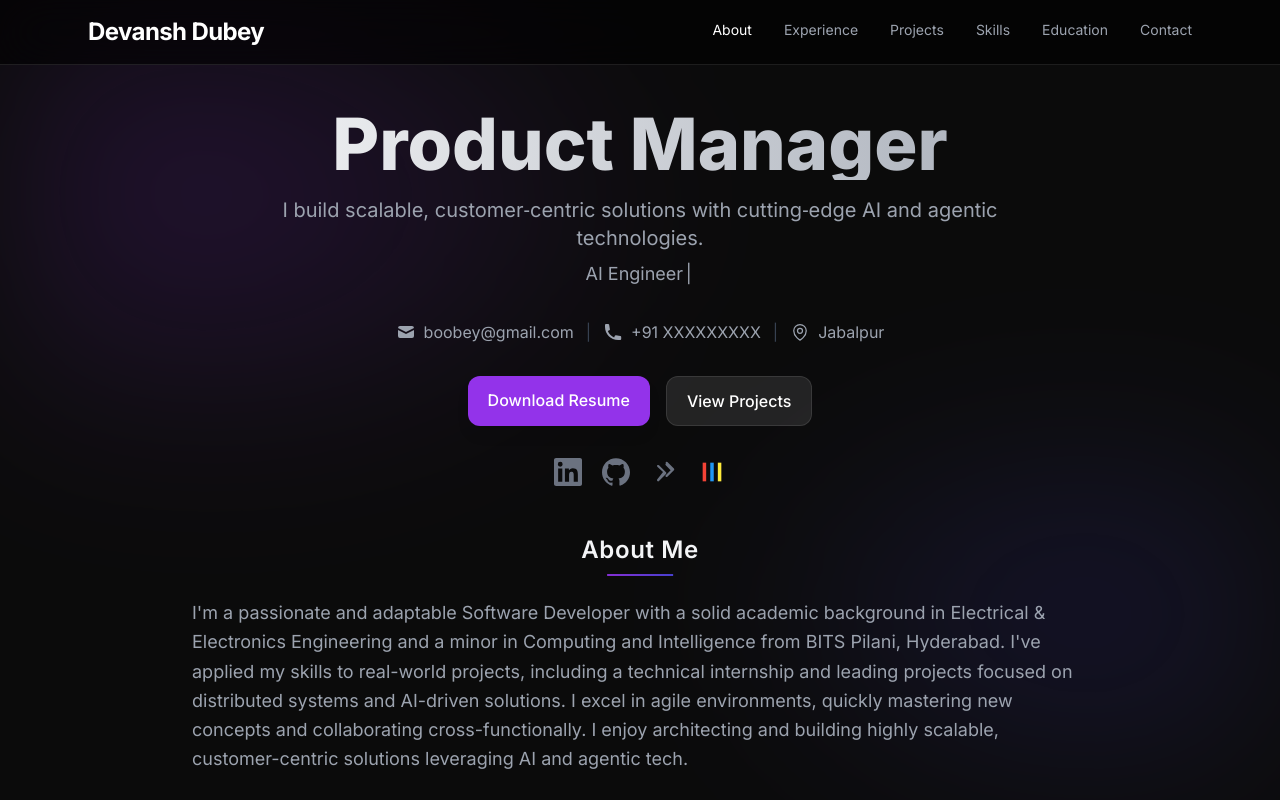
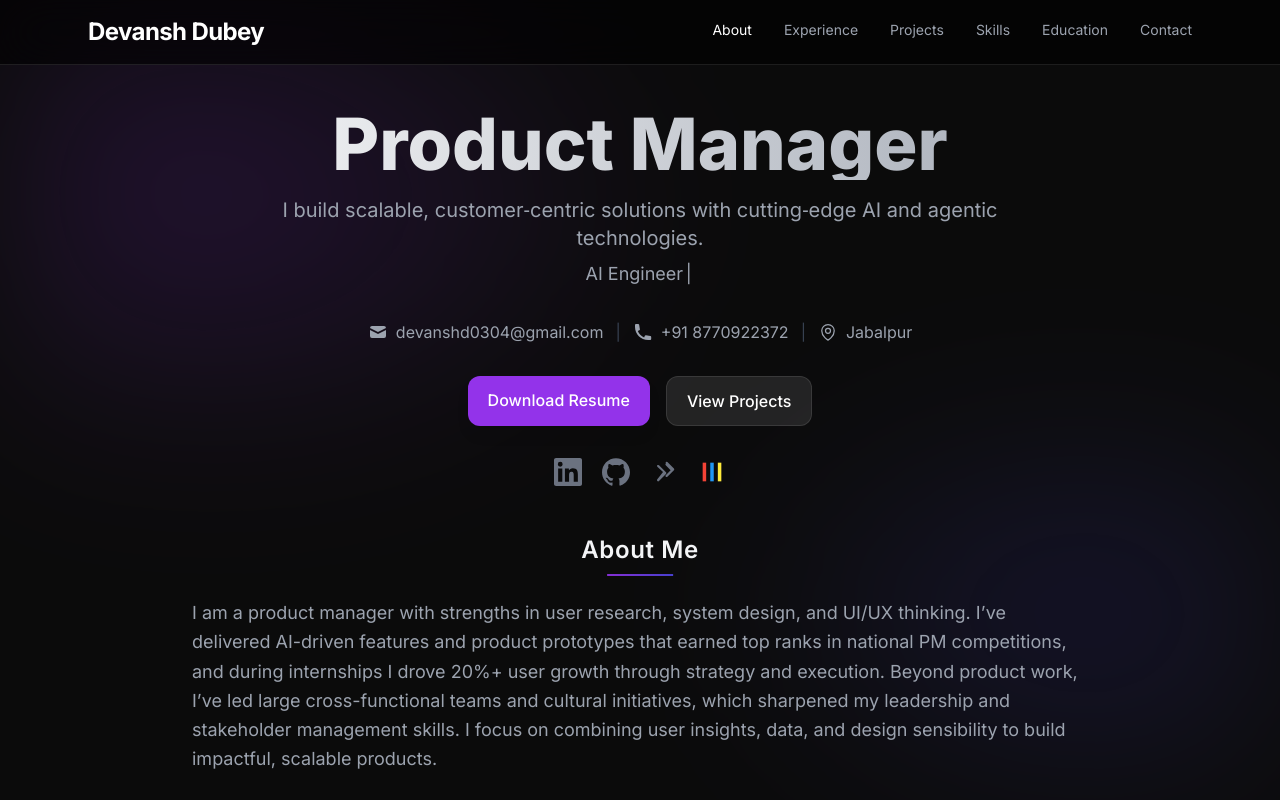
Before and after one commit to potatomato03/Portfolio, a plain HTML site: page index.html in a window 1280 px wide. Shown: the top 800 px of the page. Drawn offline with nearby package versions, Linux system fonts and the light colour scheme.

Commit message:
Update index.html

```diff
--- a/index.html
+++ b/index.html
@@ -153,12 +153,12 @@
       <div class="mt-8 flex flex-wrap justify-center gap-3 text-gray-400">
         <a class="flex items-center hover:text-purple-400 transition" href="mailto:rahulsharma2004.rs@gmail.com" aria-label="Email">
           <svg class="w-5 h-5 mr-2" fill="currentColor" viewBox="0 0 20 20"><path d="M2.003 5.884L10 9.882l7.997-3.998A2 2 0 0016 4H4a2 2 0 00-1.997 1.884z"></path><path d="M18 8.118l-8 4-8-4V14a2 2 0 002 2h12a2 2 0 002-2V8.118z"></path></svg>
-          boobey@gmail.com
+          devanshd0304@gmail.com
         </a>
         <span class="hidden md:inline text-gray-700">|</span>
         <span class="flex items-center">
           <svg class="w-5 h-5 mr-2" fill="currentColor" viewBox="0 0 20 20"><path d="M2 3a1 1 0 011-1h2.153a1 1 0 01.986.836l.74 4.435a1 1 0 01-.54 1.06l-1.518.76a11.024 11.024 0 006.292 6.292l.76-1.518a1 1 0 011.06-.54l4.435.74a1 1 0 01.836.986V17a1 1 0 01-1 1h-2C7.82 18 2 12.18 2 5V3z"></path></svg>
-          +91 XXXXXXXXX
+          +91 8770922372
         </span>
         <span class="hidden md:inline text-gray-700">|</span>
         <span class="flex items-center">
@@ -209,7 +209,7 @@
         <br><br>
       <h2 class="section-title text-2xl font-semibold text-gray-100 tracking-wide">About Me</h2>
       <p class="mt-8 text-lg leading-relaxed max-w-4xl text-gray-400 text-left mx-auto">
-        I'm a passionate and adaptable Software Developer with a solid academic background in Electrical & Electronics Engineering and a minor in Computing and Intelligence from BITS Pilani, Hyderabad. I've applied my skills to real-world projects, including a technical internship and leading projects focused on distributed systems and AI-driven solutions. I excel in agile environments, quickly mastering new concepts and collaborating cross-functionally. I enjoy architecting and building highly scalable, customer-centric solutions leveraging AI and agentic tech.
+        I am a product manager with strengths in user research, system design, and UI/UX thinking. I’ve delivered AI-driven features and product prototypes that earned top ranks in national PM competitions, and during internships I drove 20%+ user growth through strategy and execution. Beyond product work, I’ve led large cross-functional teams and cultural initiatives, which sharpened my leadership and stakeholder management skills. I focus on combining user insights, data, and design sensibility to build impactful, scalable products.
       </p>
     </section>
 
```
